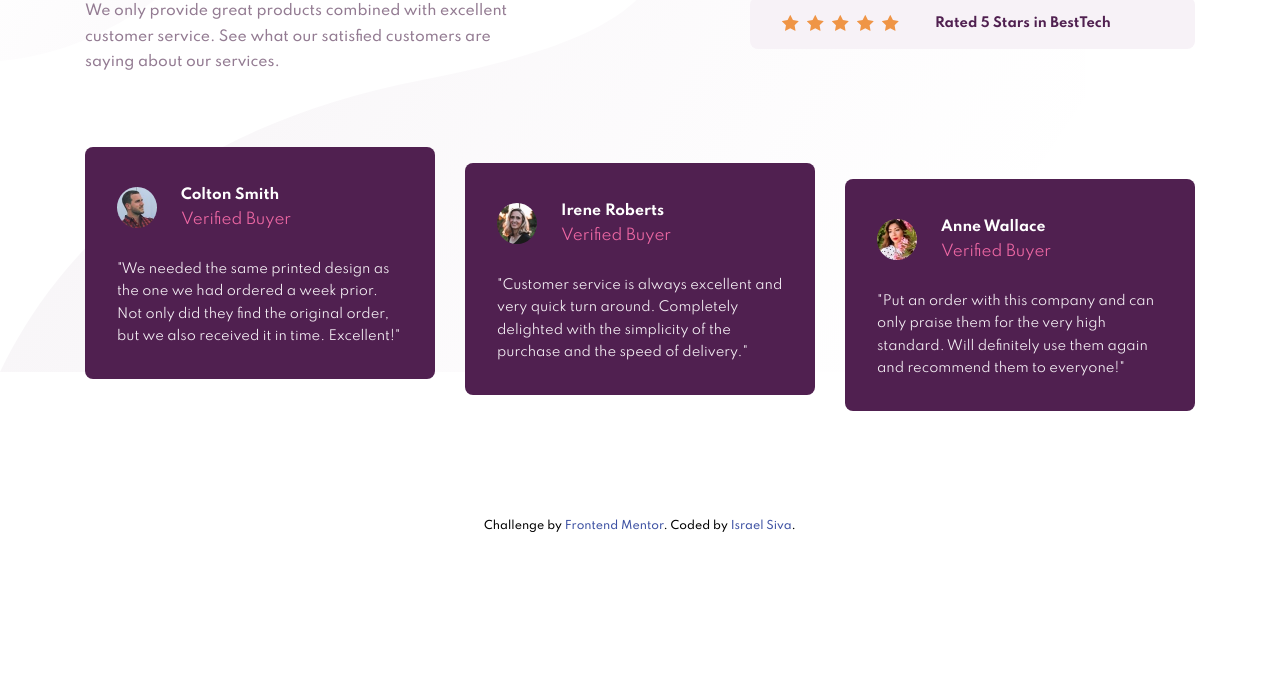
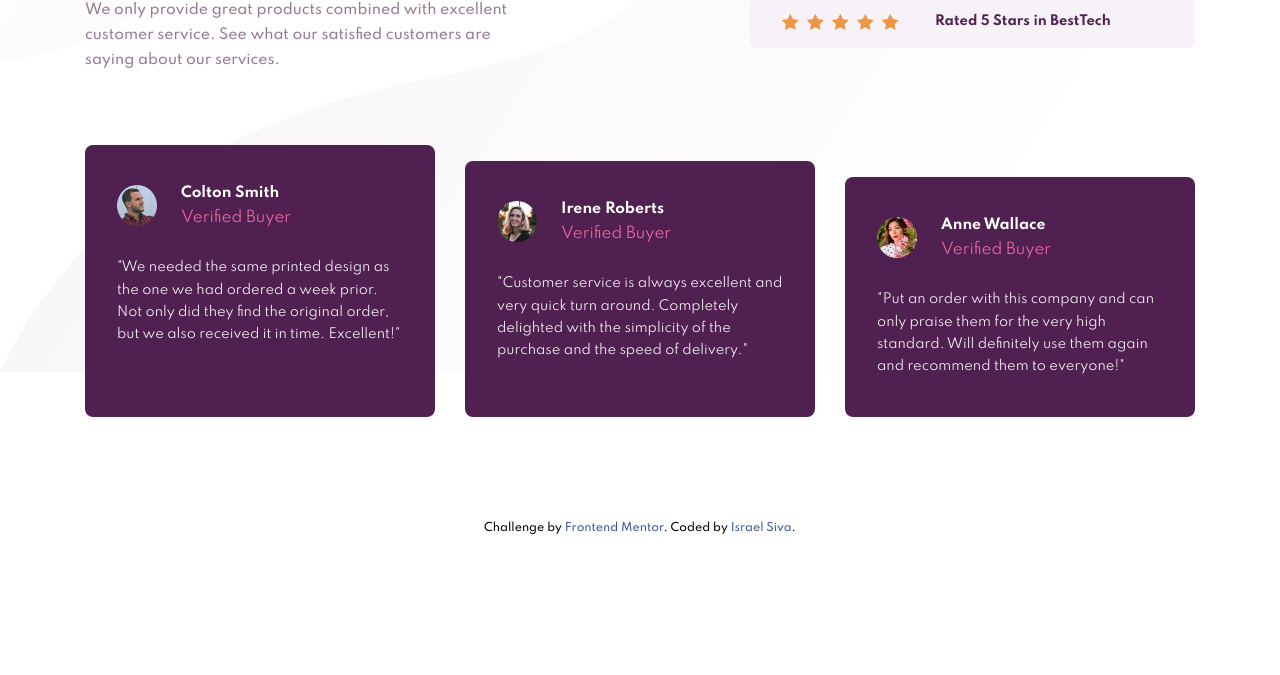
Before and after one commit to Raelito/social-proof-section-master, a plain HTML site: page index.html in a window 1280 px wide. Shown: the part 301-976 px from the top of the page. Drawn offline with Linux system fonts and the light colour scheme.

Commit message:
Update main.css

```diff
--- a/main.css
+++ b/main.css
@@ -619,6 +619,7 @@ body {
   }
   .social-proof > .container > .rating > .item > .container {
     display: flex;
+    flex-wrap: wrap;
     flex-direction: row;
     align-items: center;
     -moz-column-gap: 2.25rem;
@@ -638,12 +639,13 @@ body {
   .social-proof > .container > .testimonials > .container {
     display: flex;
     flex-direction: row;
+    flex-wrap: wrap;
     -moz-column-gap: 1.875rem;
          column-gap: 1.875rem;
   }
   .social-proof > .container > .testimonials > .container > .card {
     max-width: 21.875rem;
-    max-height: 14.5rem;
+    min-height: 14.5rem;
   }
   .social-proof > .container > .testimonials > .container > .card-p2 {
     margin-top: 1rem;
```
